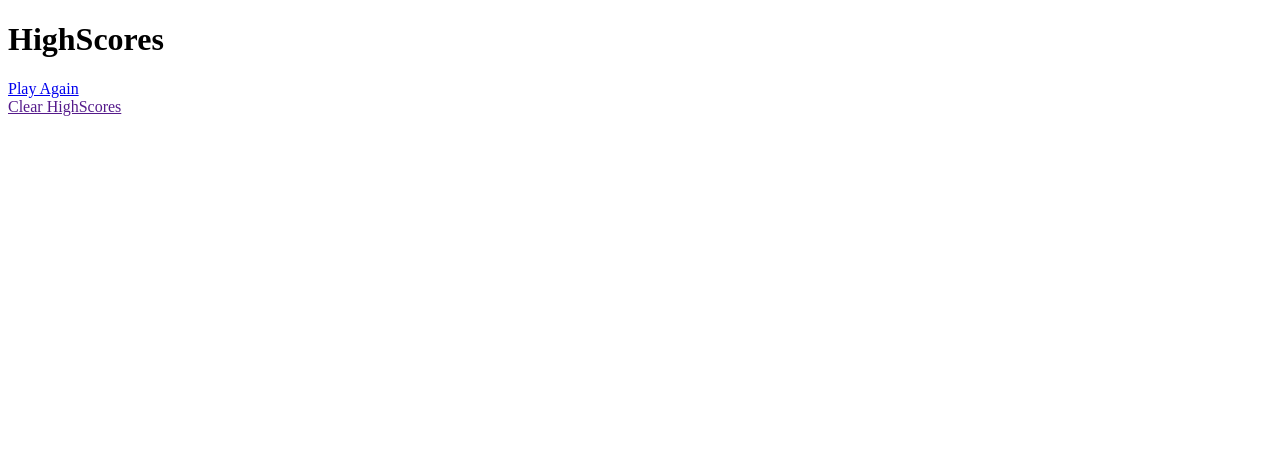
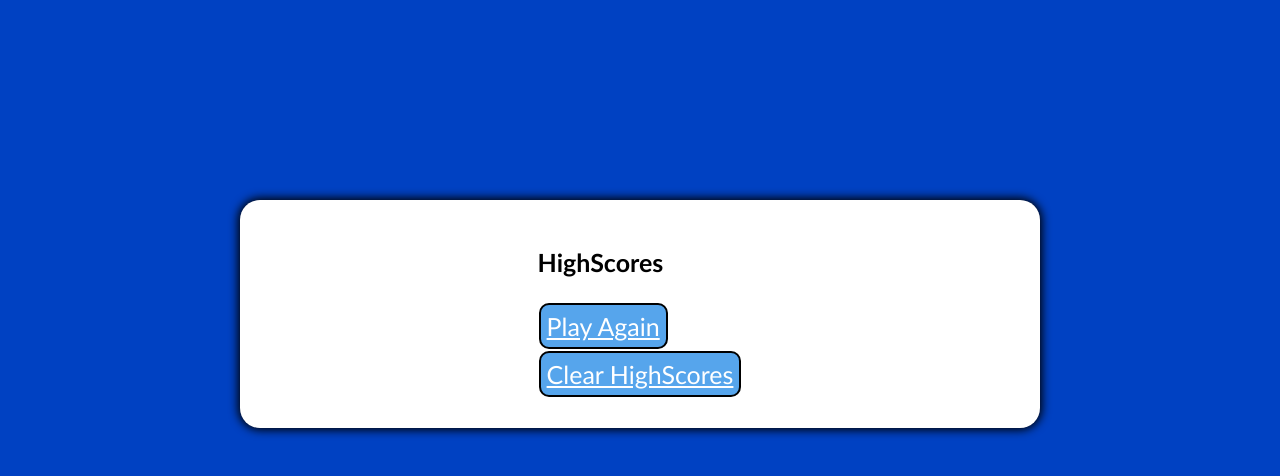
Before and after one commit to alxsaunders/webapi-code-quiz, a plain HTML site: page highscores.html in a window 1280 px wide. Drawn offline with Linux system fonts and the light colour scheme.

Commit message:
style highscore css

```diff
--- /dev/null
+++ b/highscores.css
@@ -0,0 +1,61 @@
+* {
+    box-sizing:  border-box;
+    font-family: Gill Sans, sans-serif;
+    font-size: 25px;
+}
+body {
+    display: flex;
+    justify-content: center;
+    align-items: center;
+    padding: 10px;
+
+
+}
+
+
+body {
+    padding: 0;
+    margin: 0;
+    background-color: #0041C2;
+}
+
+main {
+    padding: 0;
+    margin: 0;
+    display: flex;
+    width: 100vw;
+    height: 100vh;
+    justify-content: center;
+    align-items: center;
+
+}
+
+.container {
+    display: flex;
+    align-content: center;
+    justify-content: center;
+    width: 800px;
+    max-width: 80%;
+    background-color: white;
+    border-radius: 20px;
+    padding: 30px;
+    box-shadow: 0 0 10px 2px;
+    margin-top: 25vh;
+
+}
+
+
+
+.btn {
+    display: inline-flex;
+    justify-content: center;
+    align-items: center;
+    background-color: #56A5EC;
+    border-radius: 10px;
+    border: 2px solid black;
+    color: white;
+    padding: 6px;
+    outline: none;
+    margin: 1px;
+
+}
--- a/highscores.html
+++ b/highscores.html
@@ -4,6 +4,7 @@
     <meta charset="UTF-8">
     <meta http-equiv="X-UA-Compatible" content="IE=edge">
     <meta name="viewport" content="width=device-width, initial-scale=1.0">
+    <link rel="stylesheet" href="./highscores.css">
     <title>High Scores</title>
 </head>
 <body>
@@ -14,7 +15,7 @@
         <ul id="highScoresList"></ul>
         <a href="./index.html" class="btn">Play Again <i class="home"></i></a>
        <br>
-        <a href="" id="clear">Clear HighScores</a>
+        <a href="" id="clear" class="btn">Clear HighScores</a>
         <!-- clear local storage -->
     </div>
     <script src="./highscores.js"></script>
```
